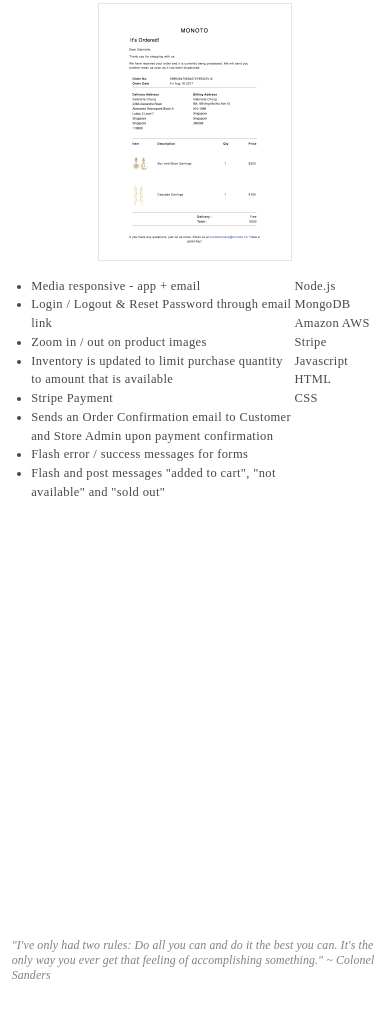
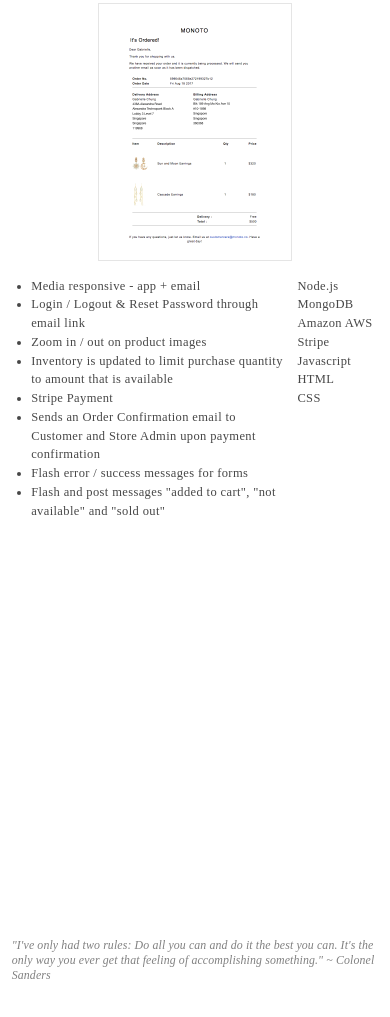
Before and after one commit to bitbit-10/portfolio, a plain HTML site: page index.html in a window 390 px wide. Shown: the part 2463-3480 px from the top of the page. Drawn offline with Linux system fonts and the light colour scheme.

Commit message:
responsive - adjusted padding-left/text/monoto for real phone2

```diff
--- a/style.css
+++ b/style.css
@@ -219,7 +219,7 @@ width:100%;
   float: left;
   margin-top: 4%;
   padding-left: 8%;
-  padding-right: 2%;
+  padding-right: 1%;
 }
 
 .quote {
@@ -240,7 +240,7 @@ width:100%;
   float: right;
 }
 .points.monoto {
-  width: 75%;
+  width: 73%;
   float: left;
   /*border: 1px solid red;*/
 }
```
